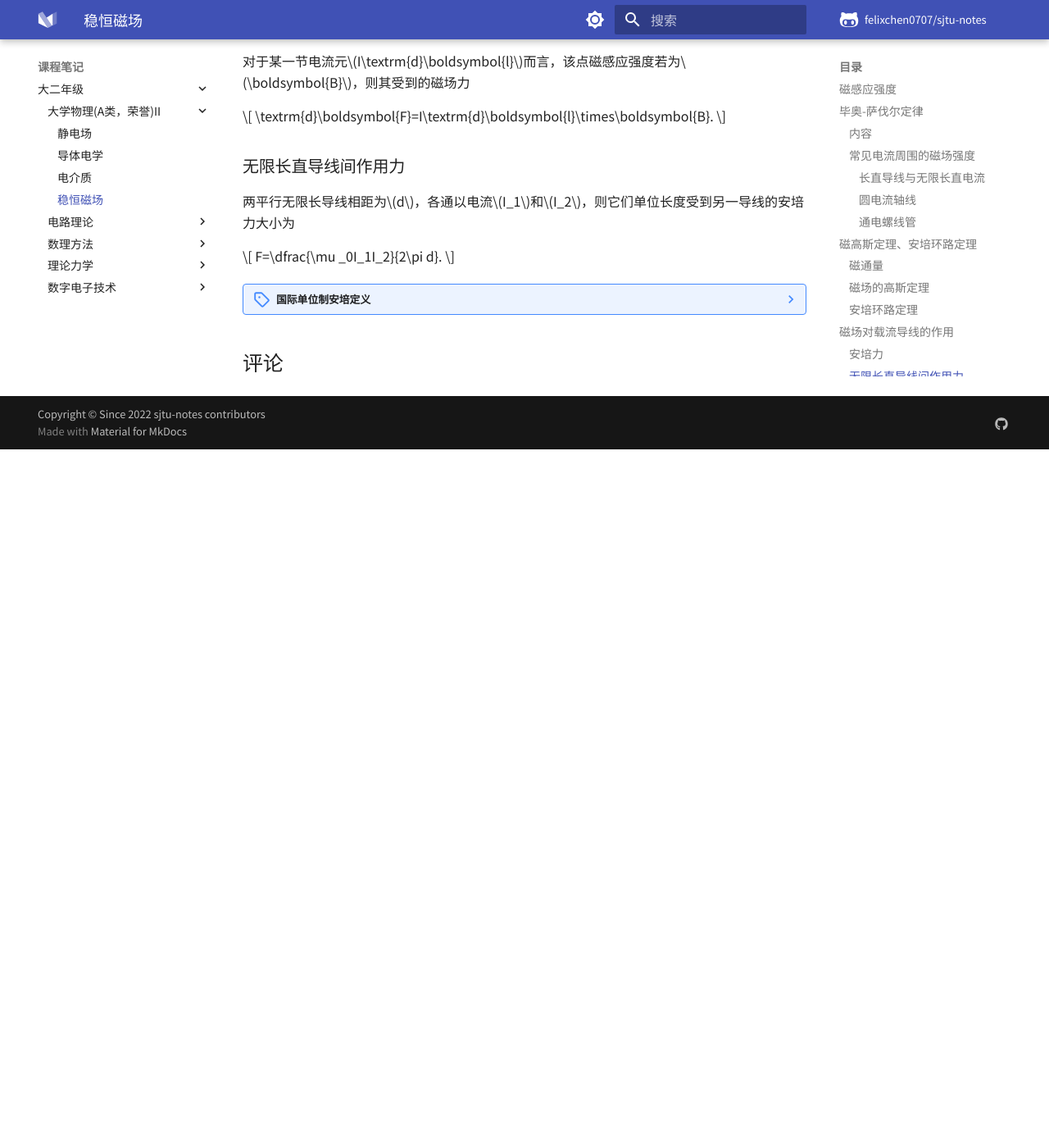
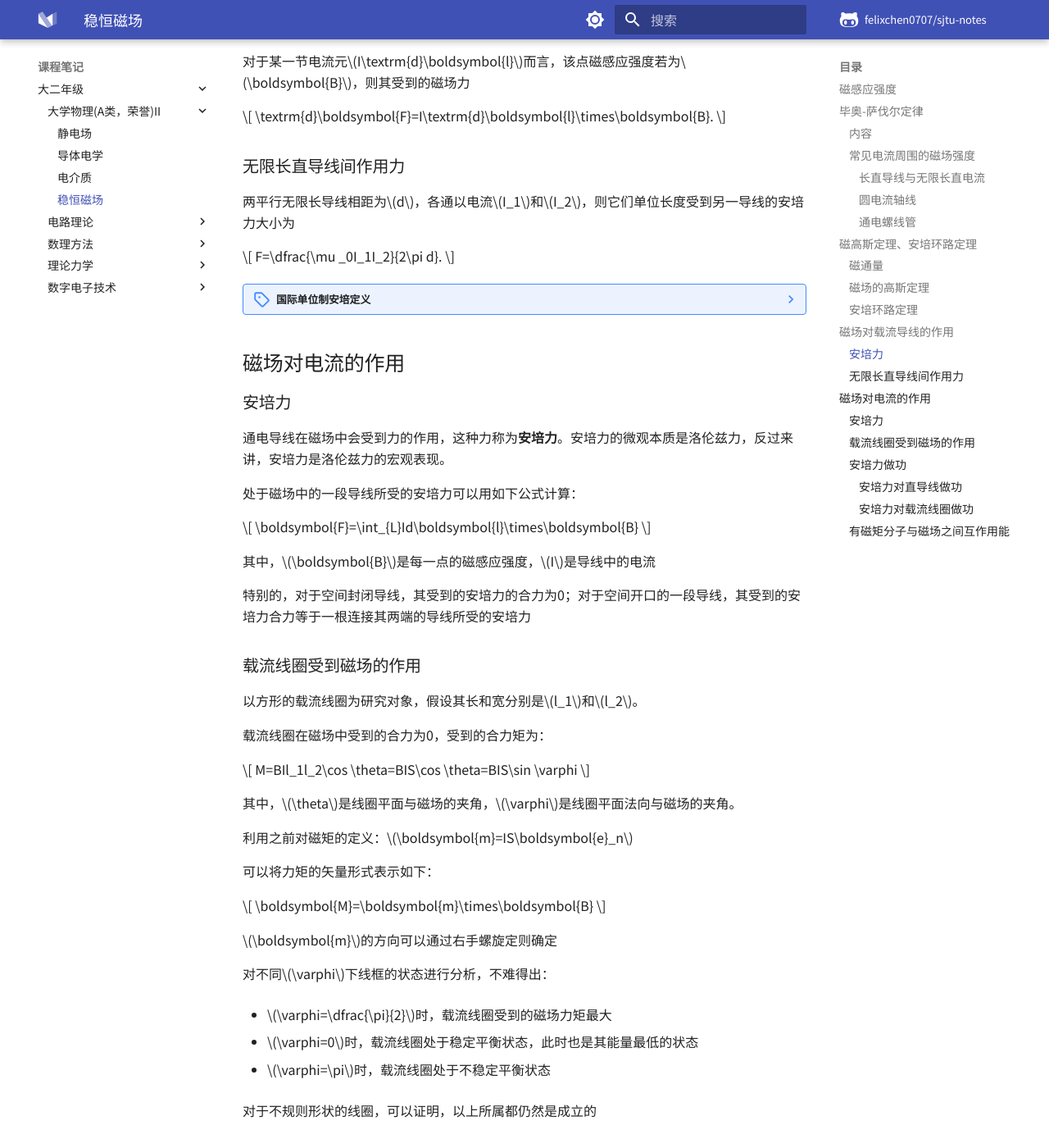
Before and after one commit to glimmeringlight/sjtu-notes, an MkDocs documentation site: the page built from docs/notes/grade2/PHY1252/004.md, in a window 1280 px wide and 1400 px high, scrolled down 2717 px. Shown: the whole window at 82% size. Built offline with MkDocs 1.6.1 and Material for MkDocs 9.7.7, drawn with Linux system fonts in a browser that asks for light colours; a script that is not in the unit is left out; comment, search, counter and statistics services are not loaded; before the commit the page ends 3265 px from its top, so only the background shows below that; some of the changed text lies outside the part shown.

Commit message:
大学物理 10.25

```diff
--- a/docs/notes/grade2/PHY1252/004.md
+++ b/docs/notes/grade2/PHY1252/004.md
@@ -159,3 +159,99 @@ $$
     $$
     \mu _0=4\pi \times 10^{-7}\textrm{N}/\textrm{A}^2.
     $$
+
+## 磁场对电流的作用
+
+### 安培力
+
+通电导线在磁场中会受到力的作用，这种力称为**安培力**。安培力的微观本质是洛伦兹力，反过来讲，安培力是洛伦兹力的宏观表现。
+
+处于磁场中的一段导线所受的安培力可以用如下公式计算：
+
+$$
+\boldsymbol{F}=\int_{L}Id\boldsymbol{l}\times\boldsymbol{B}
+$$
+
+其中，$\boldsymbol{B}$是每一点的磁感应强度，$I$是导线中的电流
+
+特别的，对于空间封闭导线，其受到的安培力的合力为0；对于空间开口的一段导线，其受到的安培力合力等于一根连接其两端的导线所受的安培力
+
+### 载流线圈受到磁场的作用
+
+以方形的载流线圈为研究对象，假设其长和宽分别是$l_1$和$l_2$。
+
+载流线圈在磁场中受到的合力为0，受到的合力矩为：
+
+$$
+M=BIl_1l_2\cos \theta=BIS\cos \theta=BIS\sin \varphi
+$$
+
+其中，$\theta$是线圈平面与磁场的夹角，$\varphi$是线圈平面法向与磁场的夹角。
+
+利用之前对磁矩的定义：$\boldsymbol{m}=IS\boldsymbol{e}_n$
+
+可以将力矩的矢量形式表示如下：
+
+$$
+\boldsymbol{M}=\boldsymbol{m}\times\boldsymbol{B}
+$$
+
+$\boldsymbol{m}$的方向可以通过右手螺旋定则确定
+
+对不同$\varphi$下线框的状态进行分析，不难得出：
+
++ $\varphi=\dfrac{\pi}{2}$时，载流线圈受到的磁场力矩最大
+
++ $\varphi=0$时，载流线圈处于稳定平衡状态，此时也是其能量最低的状态
+
++ $\varphi=\pi$时，载流线圈处于不稳定平衡状态
+
+对于不规则形状的线圈，可以证明，以上所属都仍然是成立的
+
+### 安培力做功
+
+#### 安培力对直导线做功
+
+假设轨道间距为$l$，电流保持恒定为$I$，磁场保持恒定为$B$，则安培力对导线所做的功可以计算如下：
+
+$$
+A=F\Delta x=BIl\Delta x=BI\Delta S=I\Delta \Phi_m
+$$
+
+其中$\Delta \Phi_m=\Phi_{终}-\Phi_{始}$为磁通量的增量
+
+#### 安培力对载流线圈做功
+
+载流线圈受到的安培力合力为0，因此做功的实际是安培力矩。
+
+安培力矩的做功可以用如下方式计算：
+
+$$
+dA=-Md\phi=-BIS\sin\varphi d \varphi=Id(BS\cos\varphi)=Id\Phi_m
+$$
+
+也即：
+
+$$
+A=I(\Phi_{2}-\Phi_{1})
+$$
+
+在形式上，安培力对载流线圈和直导线的功是一致的，都可以用电流和磁通量变化表示。
+
+值得一提的是，实际上，磁场的均匀与否并不影响上述结论的成立，但是**电流的大小和方向一定要保持不变**，才能使上述结论成立
+
+### 有磁矩分子与磁场之间互作用能
+
+对于磁矩为$\boldsymbol{m}$的分子在磁场中的能量：
+
+$$
+-dU=dA=d(\boldsymbol{m\cdot B})
+$$
+
+也即：
+
+$$
+U=-\boldsymbol{m\cdot B}
+$$
+
+这种能量称为场相互作用能。
```
